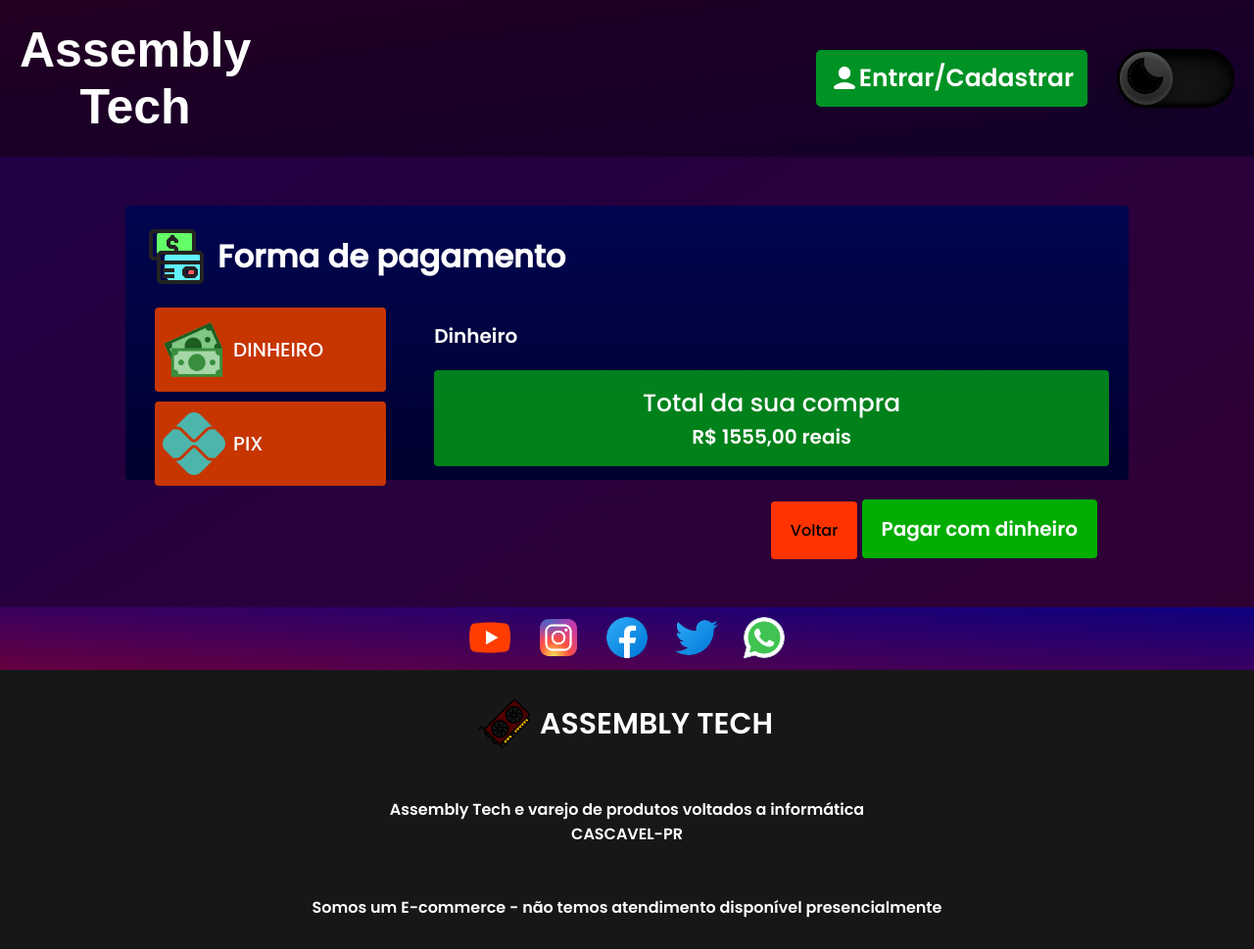
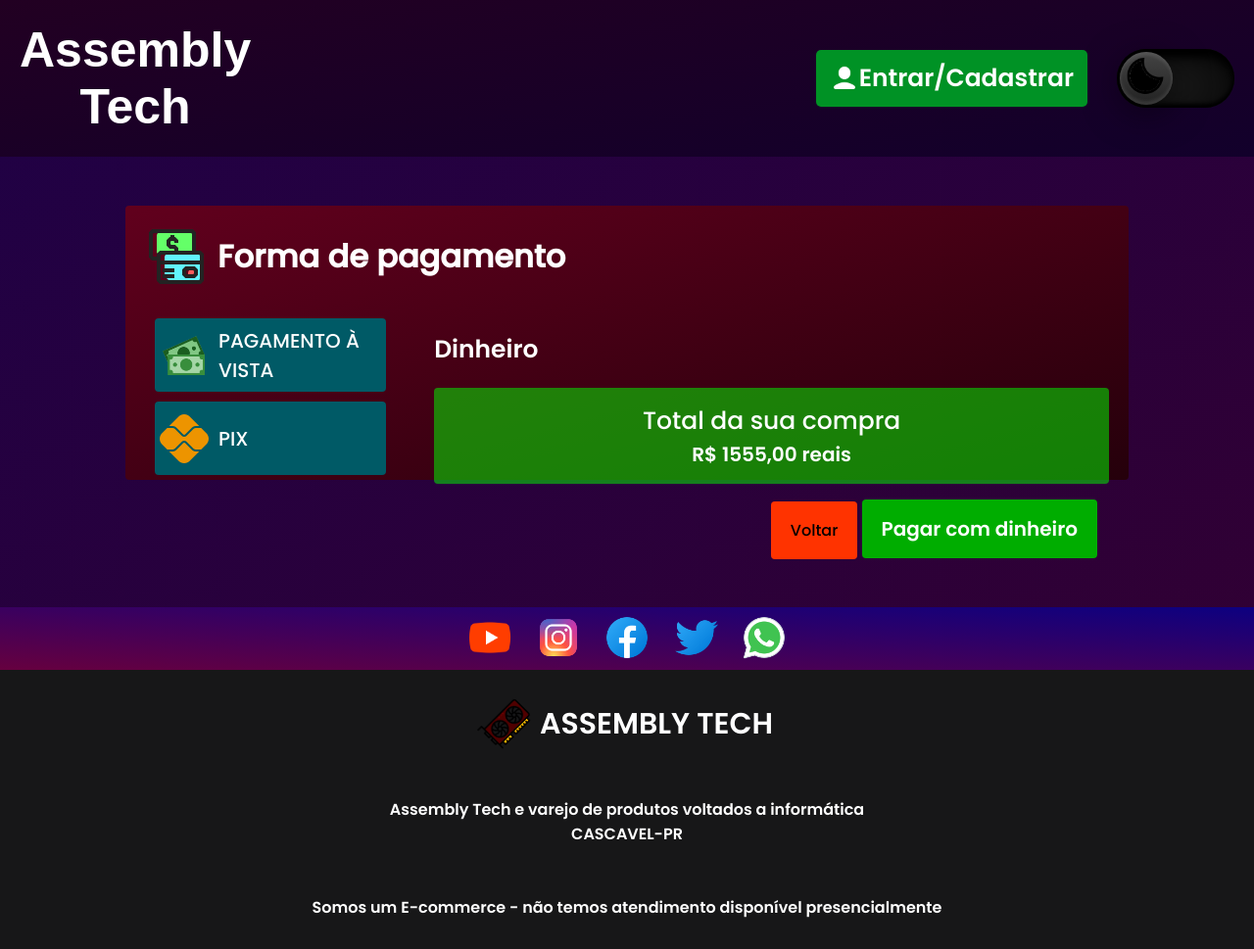
Before and after one commit to felippaugusto/4B-TCC, a PHP site: page /paymentPage.php in a window 1280 px wide. Shown: the whole page at 98% size. Run offline with PHP 8.4, Linux system fonts and the light colour scheme.

Commit message:
06-07-2023

```diff
--- a/CSS/paymentPage.css
+++ b/CSS/paymentPage.css
@@ -1,3 +1,19 @@
+/* start light mode */
+body[data-theme="t-light"] {
+    --bg-color-container-payments: rgb(129, 129, 129);
+    --bg-color-label-inputs: #a82700;
+    --bg-color-label-inputs-hover: #ff3c00;
+    --bg-color-container-values: rgb(0, 141, 0);
+}
+
+body[data-theme="t-dark"] {
+    --bg-color-container-payments: linear-gradient(to bottom right, rgb(97, 0, 29), rgb(37, 0, 11));
+    --bg-color-label-inputs: rgb(0, 90, 102);
+    --bg-color-container-values: rgba(0, 255, 0, 0.5);
+    --bg-color-label-inputs-hover: rgb(0, 68, 77);
+}
+/* end light mode */
+
 /* start main */
 #mainPaymentPage {
     flex-direction: column;
@@ -8,12 +24,15 @@
 }
 
 #containerPaymentPage {
-    background: linear-gradient(rgb(0, 5, 80), rgb(0, 1, 46));
+    background: var(--bg-color-container-payments);
     border-radius: 0.4rem;
     height: 35vh;
     width: 80vw;
     padding: 2rem;
-    color: #fff;
+}
+
+#containerPaymentPage #containerPaymentParagraph h1 {
+    color: var(--color-text-reverse);
 }
 
 #containerPaymentParagraph {
@@ -40,23 +59,25 @@
 }
 
 .labelInputsPayment {
-    background-color: rgb(199, 53, 0);
+    background-color: var(--bg-color-label-inputs);
     width: 100%;
     padding: 0.8rem 0.5rem;
     border-radius: 0.4rem;
     cursor: pointer;
     justify-content: start;
-    gap: 0.5rem;
+    gap: 1rem;
     font-size: 2rem;
     text-transform: uppercase;
+    height: 7.5rem;
+    color: var(--color-text-reverse);
 }
 
 .labelInputsPayment:hover {
-    background-color: rgb(170, 11, 0);
+    background-color: var(--bg-color-label-inputs-hover);
 }
 
 .labelInputsPayment img {
-    height: 7rem;
+    height: 5rem;
 }
 
 #containerMoney input, #containerPix input {
@@ -73,17 +94,20 @@
 
 #ParagraphPaymentMethod {
     margin-bottom: 2rem;
-    font-size: 2rem;
+    margin-top: 1rem;
+    font-size: 2.5rem;
     font-family: poppins-semiBold;
+    color: var(--color-text-reverse);
 }
 
 .containerValues .containerAmount {
     width: 100%;
     text-align: center;
-    background-color: rgba(0, 255, 0, 0.5);
+    background-color: var(--bg-color-container-values);
     padding: 1.5rem;
     border-radius: 0.4rem;
     font-size: 2rem;
+    color: var(--color-text-reverse);
 }
 
 #paragraphPurchaseValue {
@@ -115,7 +139,6 @@
 
 #mainPaymentPage #containerBtns a:hover {
     background-color: rgb(204, 41, 0);
-    padding: 2rem 2.2rem;
 }
 
 #mainPaymentPage #containerBtns button {
@@ -124,6 +147,5 @@
 
 #mainPaymentPage #containerBtns button:hover {
     background-color: rgb(0, 133, 0);
-    padding: 1.7rem 2.2rem;
 }
 /* end container buttons */
--- a/includes/footer.php
+++ b/includes/footer.php
@@ -35,40 +35,7 @@
     <script src="JS/shopping-cart.js"></script>
     <script src="JS/building-computer.js"></script>
     <script src="JS/admin.js"></script>
-    <script>
-        function typeWriter() {
-            const title = document.querySelector(".paragraph-team");
-
-            let counter = 95;
-            const textoArray = title.innerHTML.split('');
-            title.innerHTML = "";
-            textoArray.forEach((letra, i) => {
-                counter += 75;
-                setTimeout(function() {
-                    title.innerHTML += letra;
-                }, counter);
-            })
-        }
-
-        setTimeout(typeWriter, 2000)
-
-
-    </script>
-    <script>
-        const containerLoggedUser = $("#containerLoggedUser");
-        const modelLoggedUser = $(".modelLoggedUser");
-
-        containerLoggedUser.mouseover(() => {
-            modelLoggedUser.addClass("active");
-
-            console.log("adicionou");
-        })
-
-        containerLoggedUser.mouseout(() => {
-            modelLoggedUser.removeClass("active");
-            console.log("removeu");
-        })
-    </script>
+    <script src="JS/utils.js"></script>
     <script src="JS/userPage.js"></script>
 </body>
 </html>
--- a/paymentPage.php
+++ b/paymentPage.php
@@ -34,16 +34,16 @@ include_once 'includes/header.php';
 
             <div class="containerPaymentsMethods">
                 <div id="containerMoney">
-                    <label for="inputMoney" class="displayFlex labelInputsPayment">
+                    <label for="inputMoney" class="displayFlex labelInputsPayment" id="labelInputMoney">
                         <img src="IMAGES/paymentsPage/money.png" alt="money">
-                        <span>Dinheiro</span>
+                        <span>Pagamento à vista</span>
                     </label>
                     <input type="radio" name="money" id="inputMoney">
                 </div>
 
                 <div id="containerPix">
-                    <label for="inputPix" class="displayFlex labelInputsPayment">
-                        <img src="IMAGES/paymentsPage/pix.png" alt="pix">
+                    <label for="inputPix" class="displayFlex labelInputsPayment" id="labelInputPix">
+                        <img src="IMAGES/paymentsPage/pix-dark.png" alt="pix" id="image-pix">
                         <span>Pix</span>
                     </label>
                     <input type="radio" name="pix" id="inputPix">
```
Also changed, not shown: JS/light-mode-and-dark-mode.js (+45 -0 lines), JS/utils.js (added, +54 -0 lines), IMAGES/paymentsPage/pix-dark.png (added), IMAGES/paymentsPage/pix-light.png (added), IMAGES/paymentsPage/pix.png (deleted).
